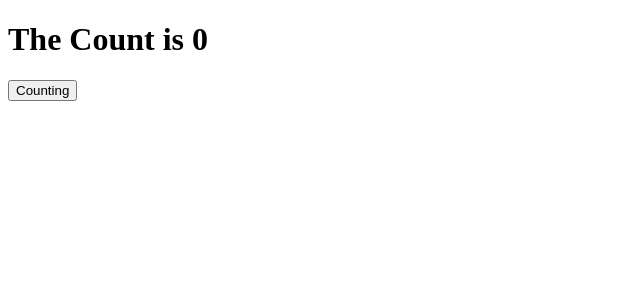
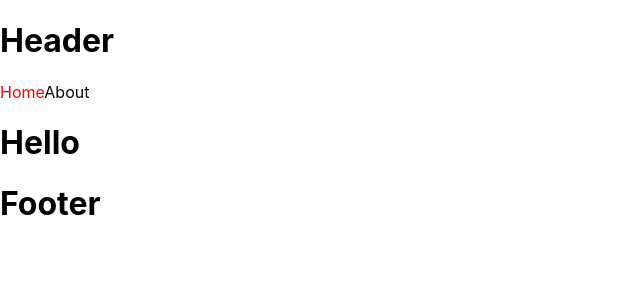
Before and after one commit to DwarfThema/next.js_init, a Next.js app: page / in a window 1280 px wide. Shown: the top 300 px of the page, without its empty margins (0-640 px from the left). Built offline with nearby package versions, Linux system fonts and the light colour scheme.

Commit message:
~1.7 basic fin

```diff
--- /dev/null
+++ b/components/NavBar.module.css
@@ -0,0 +1,7 @@
+.link {
+  text-decoration: none;
+}
+
+.active {
+  color: tomato;
+}
--- /dev/null
+++ b/components/NavBar.tsx
@@ -0,0 +1,17 @@
+import Link from "next/link";
+import { useRouter } from "next/router";
+
+export default function NavBar() {
+  const router = useRouter();
+  return (
+    <nav>
+      <Link href="/">
+        <a className={router.pathname === "/" ? "active" : ""}>Home</a>
+      </Link>
+      <Link href="/about">
+        <a className={router.pathname === "/about" ? "active" : ""}>About</a>
+      </Link>
+      <style jsx>{``}</style>
+    </nav>
+  );
+}
--- a/package.json
+++ b/package.json
@@ -17,7 +17,7 @@
     "@types/node": "17.0.23",
     "@types/react": "17.0.43",
     "@types/react-dom": "17.0.14",
-    "eslint": "8.12.0",
+    "eslint": "^8.12.0",
     "eslint-config-next": "12.1.1",
     "typescript": "4.6.3"
   }
--- /dev/null
+++ b/pages/_app.tsx
@@ -0,0 +1,23 @@
+import NavBar from "../components/NavBar";
+import "../styles/globals.css";
+
+const App = ({ Component, pageProps }: any) => {
+  return (
+    <>
+      <h1>Header</h1>
+
+      <NavBar />
+      <Component {...pageProps} />
+
+      <h1>Footer</h1>
+
+      <style jsx global>{`
+        .active {
+          color: red;
+        }
+      `}</style>
+    </>
+  );
+};
+
+export default App;
--- a/pages/index.tsx
+++ b/pages/index.tsx
@@ -1,18 +1,9 @@
-import { useState } from "react";
+import NavBar from "../components/NavBar";
 
 export default function Home() {
-  const [counter, setCounter] = useState(0);
-
   return (
     <div>
-      <h1>The Count is {counter} </h1>
-      <button
-        onClick={() => {
-          setCounter((prev) => prev + 1);
-        }}
-      >
-        Counting
-      </button>
+      <h1>Hello</h1>
     </div>
   );
 }
```
Also changed, not shown: pages/about.tsx (+7 -1 lines), 1 other file (tests, documents, lock files or other folders).
